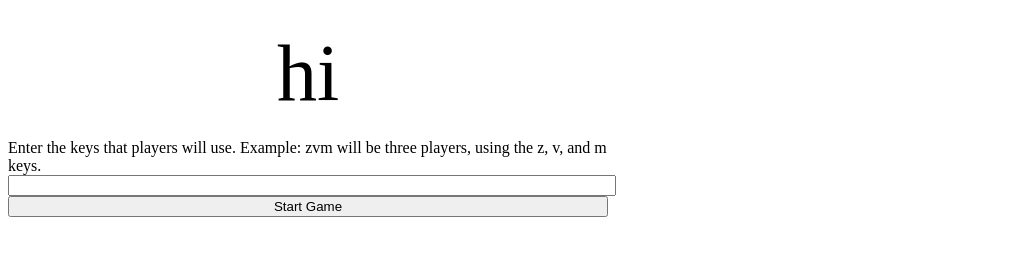
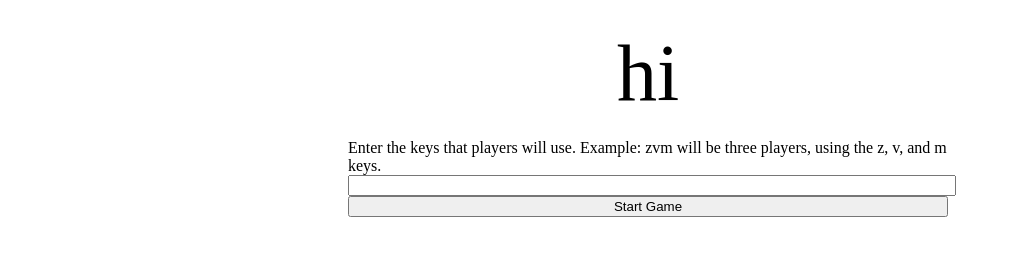
Before and after one commit to ChekinNooget/christmas-game, a plain HTML site: page index.html in a window 1280 px wide. Shown: the whole page, without its empty margins (0-1011 px from the left). Drawn offline with Linux system fonts and the light colour scheme.

Commit message:
Update index.html

```diff
--- a/index.html
+++ b/index.html
@@ -7,7 +7,11 @@
 </head>
 <style>
     body{
-        width: 600px;
+        display: flex;
+        flex-direction: column;
+        justify-content: center;
+        align-items: center;
+        width: 100%;
     }
     #header-text{
         font-size: 5rem;
@@ -18,7 +22,7 @@
         padding: 20px;
     }
     #main{
-        width: 100%;
+        width: 600px;
     }
     #inputs{
         justify-content: center;
@@ -153,7 +157,7 @@ window.onkeydown = function(e){
                         gameOver()
                     }
                 }
-            }
+            }//terrible code :3
             for (let i = 0; i < keysArr.length; i++) {
                 if (gameRunning) {
                     if (keysInfo[i] == Math.max(...keysInfo)) {
```
